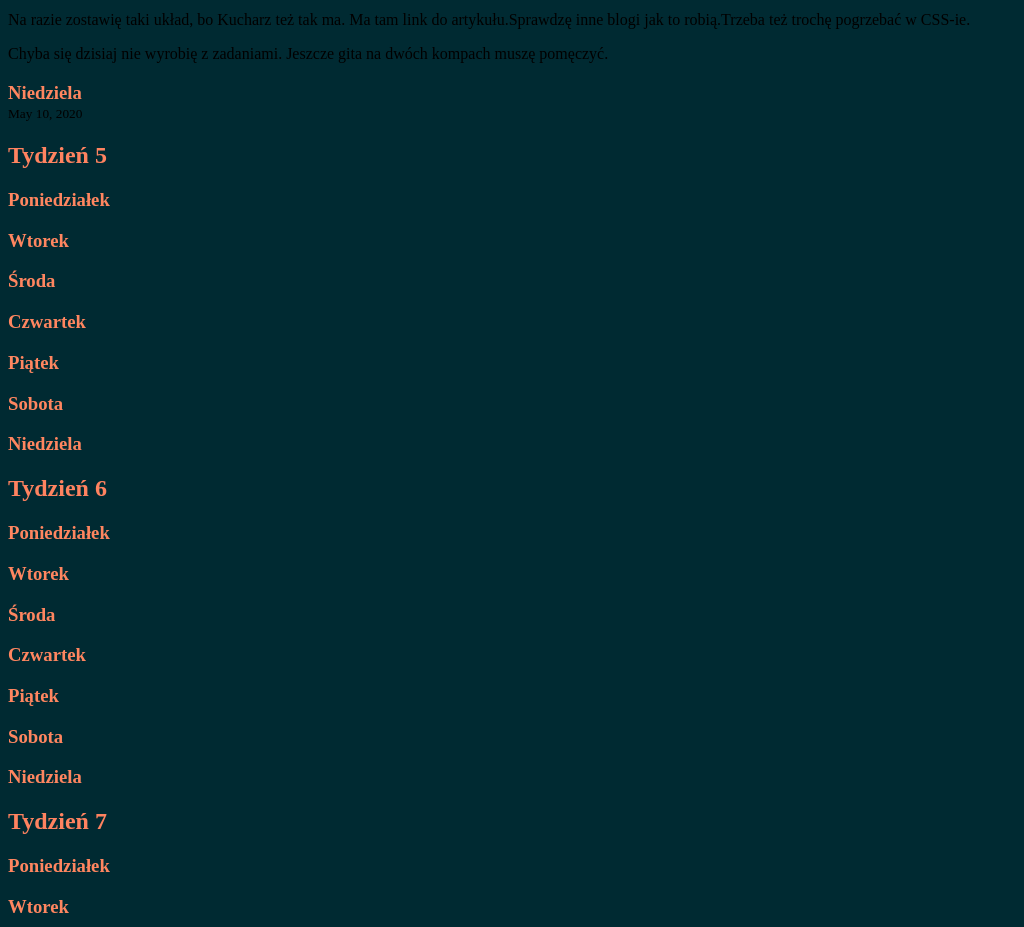
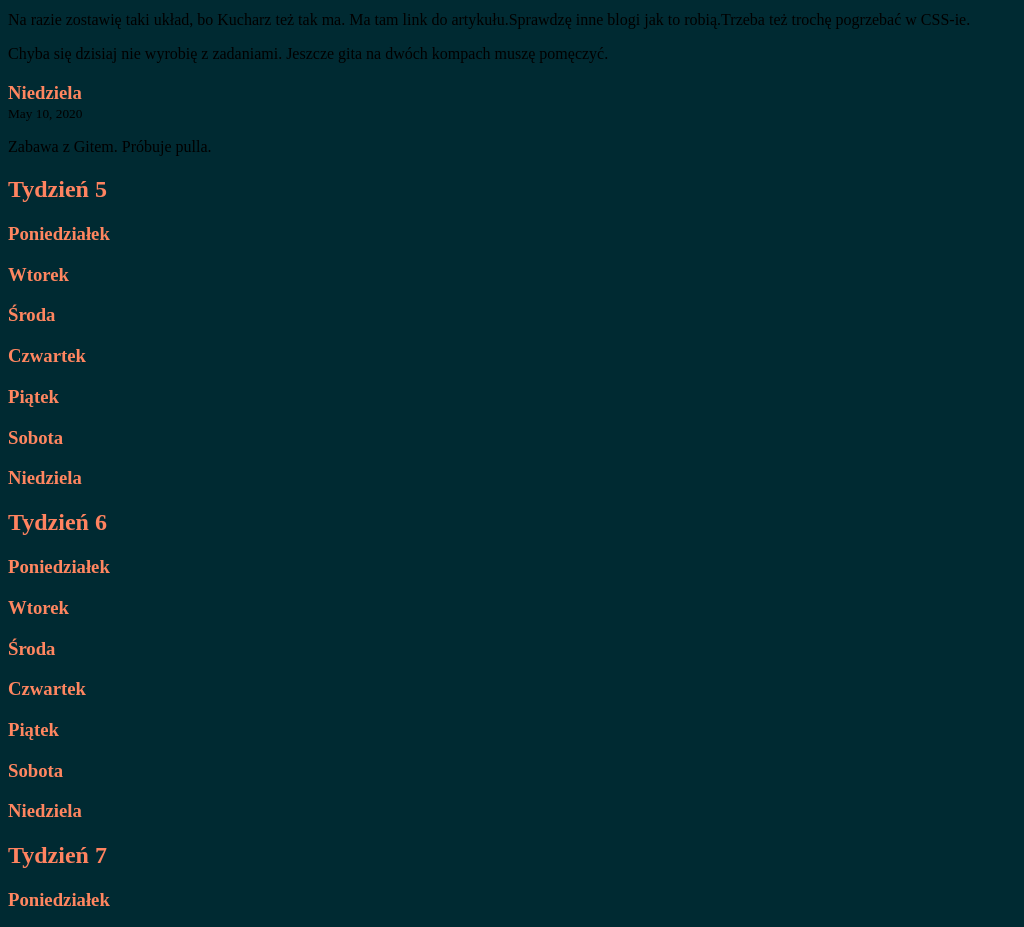
Before and after one commit to piotrGronowski/homepage, a plain HTML site: page index.html in a window 1280 px wide. Shown: the part 2380-3307 px from the top of the page, without its empty margins (0-1024 px from the left). Drawn offline with Linux system fonts and the light colour scheme.

Commit message:
diary actualization2

```diff
--- a/index.html
+++ b/index.html
@@ -166,7 +166,7 @@
         <article>
           <h3 class="h3">Niedziela</h3>
           <small>May 10, 2020</small>
-          <p></p>
+          <p>Zabawa z Gitem. Próbuje pulla.</p>
         </article>
       </section>
       <section>
```
